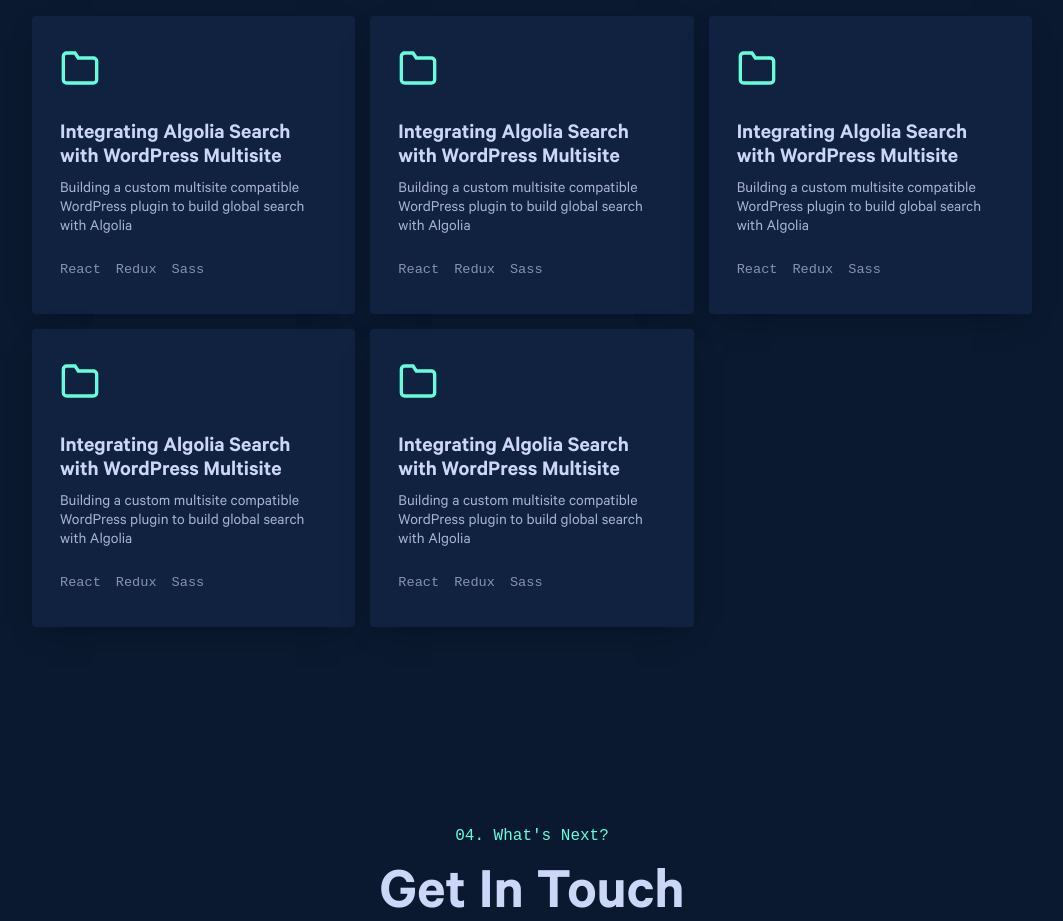
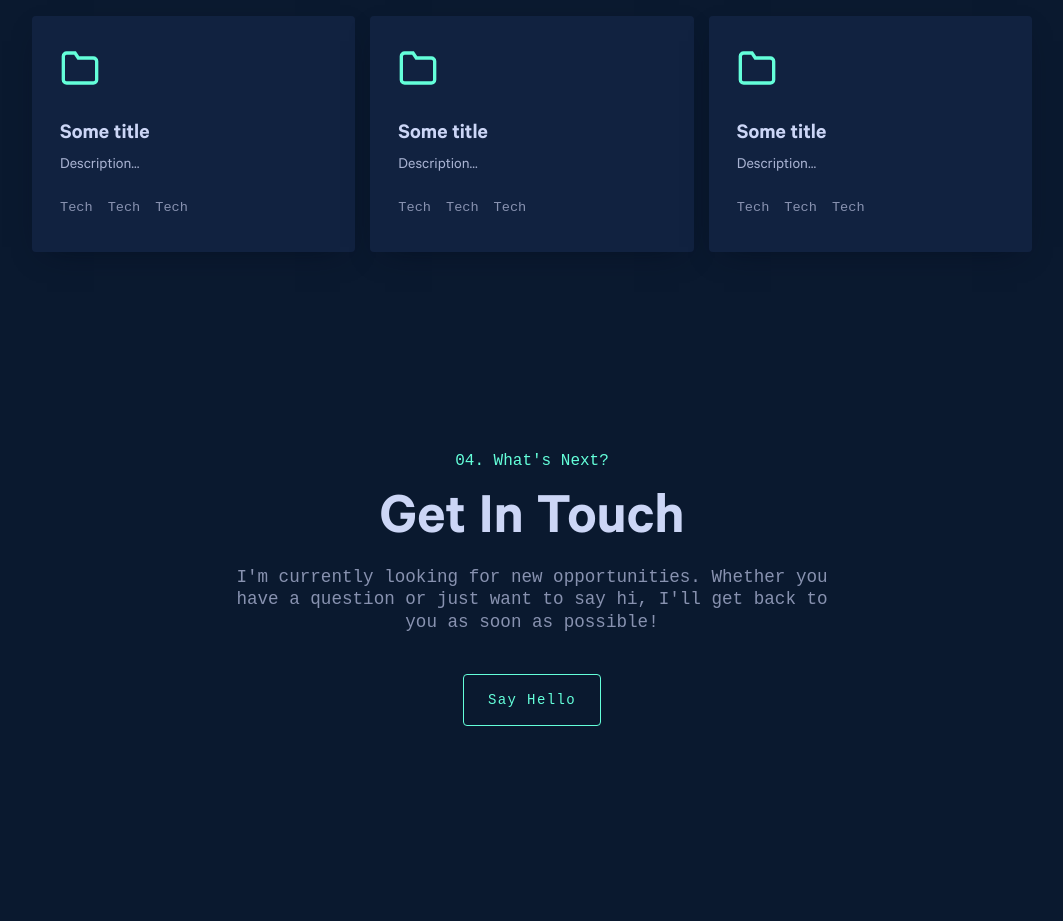
Before and after one commit to Moamal-2000/moamal-alaa, a Next.js app: page / in a window 1280 px wide. Shown: the part 3020-3941 px from the top of the page, without its empty margins (108-1171 px from the left). Built offline with nearby package versions, Linux system fonts and the light colour scheme.

Commit message:
style: update technology list in ProjectCard and improve key assignment in tech list

```diff
--- a/src/components/Home/OtherProjectsSection/OtherProjects/ProjectCard/ProjectCard.jsx
+++ b/src/components/Home/OtherProjectsSection/OtherProjects/ProjectCard/ProjectCard.jsx
@@ -46,8 +46,10 @@ const ProjectCard = ({ data }) => {
 
       <footer>
         <ul className={s.techList}>
-          {technologies.map((tech) => (
-            <li key={tech}>{tech}</li>
+          {technologies.map((tech, index) => (
+            <li key={`${index}-${tech}`} className={s.tech}>
+              {tech}
+            </li>
           ))}
         </ul>
       </footer>
--- a/src/data/otherProjects.js
+++ b/src/data/otherProjects.js
@@ -1,47 +1,26 @@
 export const OTHER_PROJECTS_DATA = [
   {
-    title: "Integrating Algolia Search with WordPress Multisite",
-    description:
-      "Building a custom multisite compatible WordPress plugin to build global search with Algolia",
+    title: "Some title",
+    description: "Description...",
     liveUrl: "",
     repoUrl: "",
-    technologies: ["React", "Redux", "Sass"],
+    technologies: ["Tech", "Tech", "Tech"],
     id: 1,
   },
   {
-    title: "Integrating Algolia Search with WordPress Multisite",
-    description:
-      "Building a custom multisite compatible WordPress plugin to build global search with Algolia",
+    title: "Some title",
+    description: "Description...",
     liveUrl: "",
     repoUrl: "",
-    technologies: ["React", "Redux", "Sass"],
+    technologies: ["Tech", "Tech", "Tech"],
     id: 2,
   },
   {
-    title: "Integrating Algolia Search with WordPress Multisite",
-    description:
-      "Building a custom multisite compatible WordPress plugin to build global search with Algolia",
+    title: "Some title",
+    description: "Description...",
     liveUrl: "",
     repoUrl: "",
-    technologies: ["React", "Redux", "Sass"],
+    technologies: ["Tech", "Tech", "Tech"],
     id: 3,
   },
-  {
-    title: "Integrating Algolia Search with WordPress Multisite",
-    description:
-      "Building a custom multisite compatible WordPress plugin to build global search with Algolia",
-    liveUrl: "",
-    repoUrl: "",
-    technologies: ["React", "Redux", "Sass"],
-    id: 4,
-  },
-  {
-    title: "Integrating Algolia Search with WordPress Multisite",
-    description:
-      "Building a custom multisite compatible WordPress plugin to build global search with Algolia",
-    liveUrl: "",
-    repoUrl: "",
-    technologies: ["React", "Redux", "Sass"],
-    id: 5,
-  },
 ];
```
